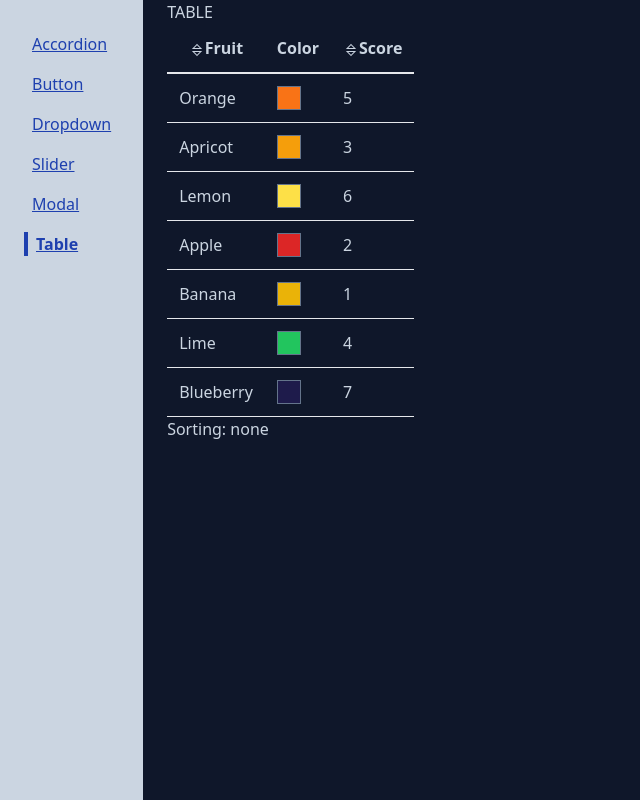
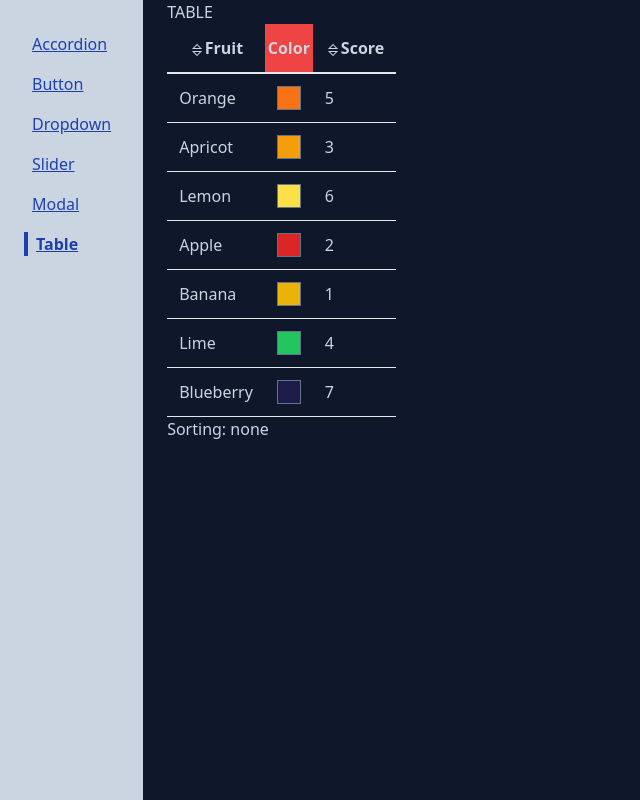
Before and after one commit to SmackSmash/grider-comps, a React (Vite) app: page /table in a window 1280 px wide. Shown: the whole page, without its empty margins (0-640 px from the left). Built offline with nearby package versions, Linux system fonts and the light colour scheme.

Commit message:
Added logic to conditionally render custom table headers

```diff
--- a/src/components/Table/Table.jsx
+++ b/src/components/Table/Table.jsx
@@ -6,12 +6,16 @@ const Table = ({ data, config }) => {
     <table className='text-slate-300 table-auto border-spacing-2'>
       <thead>
         <tr className='border-b-2'>
-          {config.map(({ label, sort }) => (
-            <th className='p-3' key={label}>
-              {sort && <LiaSortSolid onClick={sort} className='inline-block cursor-pointer' />}
-              {label}
-            </th>
-          ))}
+          {config.map(({ label, sort, header }) =>
+            header ? (
+              header()
+            ) : (
+              <th className='p-3' key={label}>
+                {sort && <LiaSortSolid onClick={sort} className='inline-block cursor-pointer' />}
+                {label}
+              </th>
+            )
+          )}
         </tr>
       </thead>
       <tbody>
--- a/src/pages/TablePage/TablePage.jsx
+++ b/src/pages/TablePage/TablePage.jsx
@@ -35,7 +35,11 @@ const TablePage = () => {
           })
         )
     },
-    { label: 'Color', render: fruit => <div className={`w-6 h-6 border border-slate-500 ${fruit.color}`}></div> },
+    {
+      label: 'Color',
+      render: fruit => <div className={`w-6 h-6 border border-slate-500 ${fruit.color}`}></div>,
+      header: () => <th className='bg-red-500'>Color</th>
+    },
     {
       label: 'Score',
       render: fruit => fruit.score,
```
